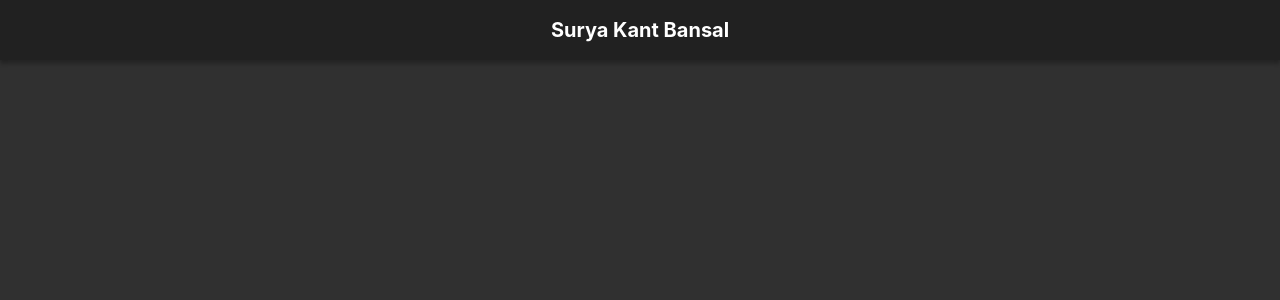
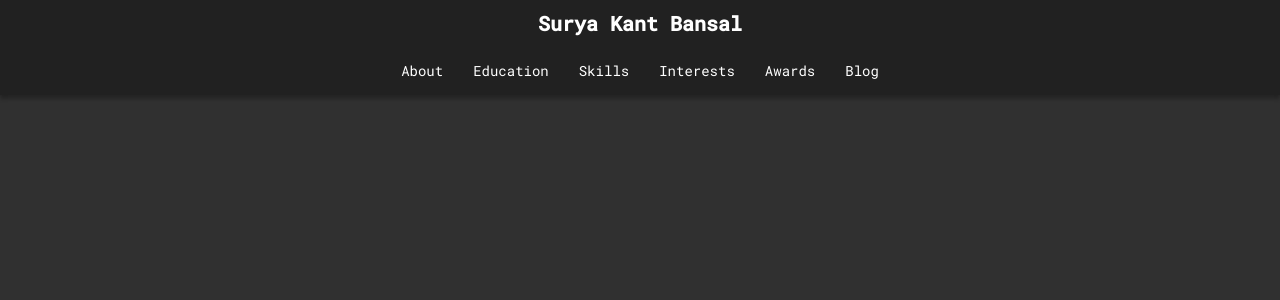
Before and after one commit to skb1129/skb1129.github.io, a React (Create React App) app: page / in a window 1280 px wide. Shown: the top 300 px of the page. Built offline with nearby package versions, Linux system fonts and the light colour scheme.

Commit message:
react router setup

```diff
--- a/package.json
+++ b/package.json
@@ -7,9 +7,11 @@
     "@types/node": "12.7.1",
     "@types/react": "16.9.1",
     "@types/react-dom": "16.8.5",
+    "@types/react-router-dom": "^4.3.4",
     "node-sass": "^4.12.0",
     "react": "^16.9.0",
     "react-dom": "^16.9.0",
+    "react-router-dom": "^5.0.1",
     "react-scripts": "3.1.0",
     "typescript": "3.5.3"
   },
--- a/src/App.tsx
+++ b/src/App.tsx
@@ -1,8 +1,13 @@
 import React from "react";
+import { BrowserRouter } from "react-router-dom";
 import Navbar from "./navbar/Navbar";
 
 const App: React.FC = () => {
-  return <Navbar />;
+  return (
+    <BrowserRouter>
+      <Navbar />
+    </BrowserRouter>
+  );
 };
 
 export default App;
--- a/src/index.scss
+++ b/src/index.scss
@@ -1,4 +1,5 @@
 @import "common/colors";
+@import url("https://fonts.googleapis.com/css?family=Roboto+Mono:400,500&display=swap");
 
 html {
   font-size: 10px;
@@ -7,8 +8,8 @@ html {
 
 body {
   margin: 0;
-  font-family: -apple-system, BlinkMacSystemFont, "Segoe UI", "Roboto", "Oxygen", "Ubuntu", "Cantarell", "Fira Sans",
-    "Droid Sans", "Helvetica Neue", sans-serif;
+  font-family: "Roboto Mono", -apple-system, BlinkMacSystemFont, "Segoe UI", "Roboto", "Oxygen", "Ubuntu", "Cantarell",
+    "Fira Sans", "Droid Sans", "Helvetica Neue", sans-serif;
   -webkit-font-smoothing: antialiased;
   -moz-osx-font-smoothing: grayscale;
   background-color: $background;
@@ -17,3 +18,7 @@ body {
 code {
   font-family: source-code-pro, Menlo, Monaco, Consolas, "Courier New", monospace;
 }
+
+a {
+  text-decoration: none;
+}
--- a/src/navbar/Navbar.tsx
+++ b/src/navbar/Navbar.tsx
@@ -1,16 +1,42 @@
 import React from "react";
+import { NavLink } from "react-router-dom";
 
 import "./styles.scss";
 
 const styles = {
   wrapper: "navbar__wrapper",
-  title: "navbar__title"
+  title: "navbar__title",
+  itemsWrapper: "navbar__items-wrapper",
+  item: "navbar__item",
+  itemActive: "navbar__item__active",
 };
 
 const Navbar: React.FC = () => {
   return (
     <div className={styles.wrapper}>
-      <h1 className={styles.title}>Surya Kant Bansal</h1>
+      <NavLink to="/" className={styles.title}>
+        Surya Kant Bansal
+      </NavLink>
+      <div className={styles.itemsWrapper}>
+        <NavLink to="/about" className={styles.item} activeClassName={styles.itemActive}>
+          About
+        </NavLink>
+        <NavLink to="/education" className={styles.item} activeClassName={styles.itemActive}>
+          Education
+        </NavLink>
+        <NavLink to="/skills" className={styles.item} activeClassName={styles.itemActive}>
+          Skills
+        </NavLink>
+        <NavLink to="/interests" className={styles.item} activeClassName={styles.itemActive}>
+          Interests
+        </NavLink>
+        <NavLink to="/awards" className={styles.item} activeClassName={styles.itemActive}>
+          Awards
+        </NavLink>
+        <NavLink to="/blog" className={styles.item} activeClassName={styles.itemActive}>
+          Blog
+        </NavLink>
+      </div>
     </div>
   );
 };
--- a/src/navbar/styles.scss
+++ b/src/navbar/styles.scss
@@ -1,17 +1,34 @@
 @import "../common/colors";
-@import "../common/styles";
+@import "../common/main";
 
 .navbar {
   &__wrapper {
     display: flex;
+    flex-direction: column;
     justify-content: center;
     align-items: center;
     width: 100%;
-    height: 6rem;
     background-color: $primary;
     box-shadow: $shadow1, $shadow2;
   }
   &__title {
-    margin: 0;
+    font-size: 2rem;
+    color: $textPrimary;
+    font-weight: bold;
+    margin: 1rem 0;
+  }
+  &__items-wrapper {
+    display: flex;
+  }
+  &__item {
+    font-size: 1.4rem;
+    color: $textPrimary;
+    margin: 0.5rem;
+    padding: 1rem;
+    border-radius: 0.5rem;
+    &:hover,
+    &__active {
+      background-color: $background;
+    }
   }
 }
```
Also changed, not shown: src/common/main.scss (renamed from src/common/styles.scss), 1 other file (tests, documents, lock files or other folders).
